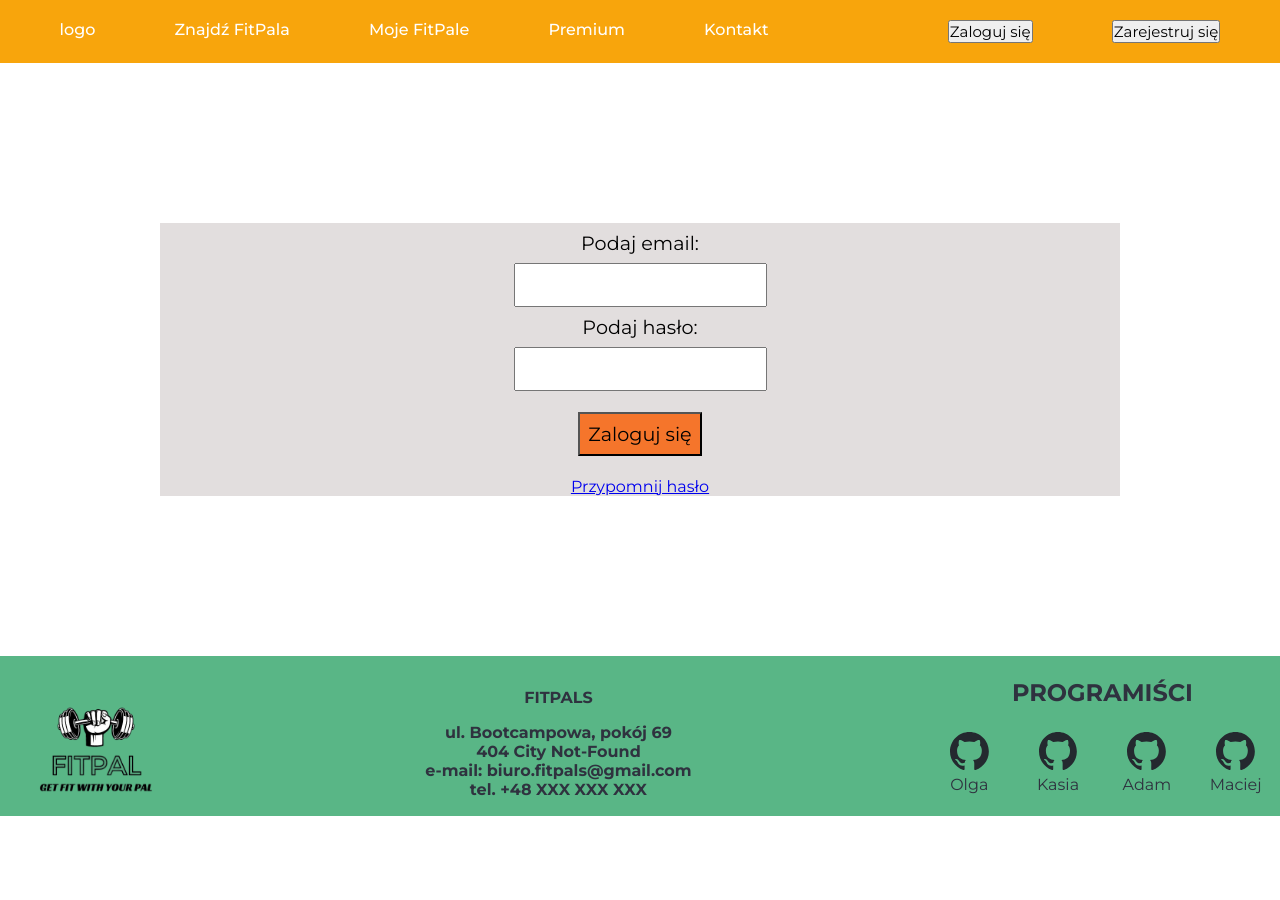
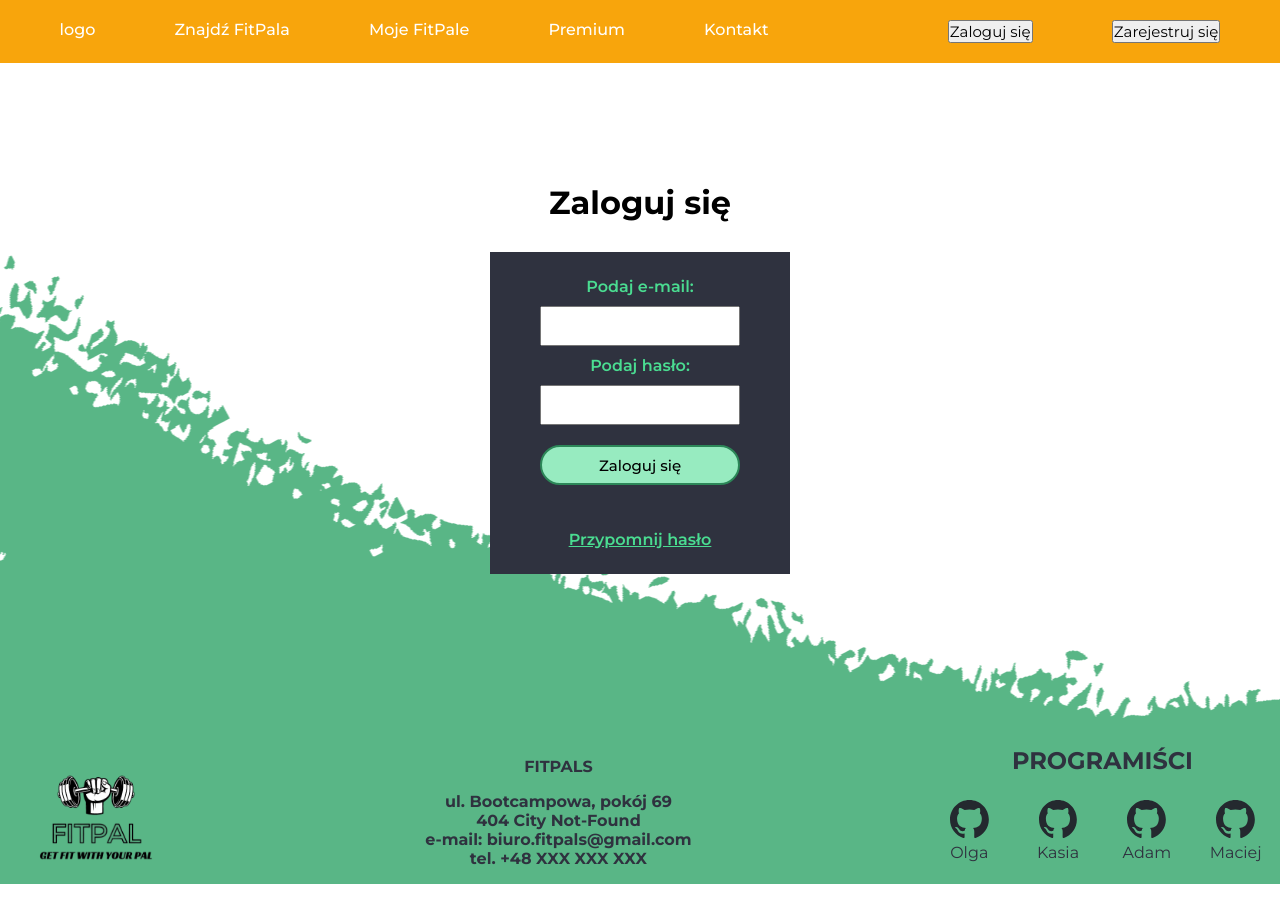
Before and after one commit to infoshareacademy/jfdzr8-team-szalone-wiewiory, a React (Create React App) app in the folder fitpals/: page /login in a window 1280 px wide. Before the commit the page ends 832 px from the top, so only its background shows below. Built offline with nearby package versions, Linux system fonts and the light colour scheme; no server answers.

Commit message:
Add CSS styles on login and register pages

```diff
--- a/fitpals/src/components/Authorization/LoginPage.jsx
+++ b/fitpals/src/components/Authorization/LoginPage.jsx
@@ -1,7 +1,7 @@
 import { signInWithEmailAndPassword } from "firebase/auth";
 import { auth } from "../../api/firebase";
 import { firebaseErrors } from "./firebaseErrors";
-import styles from "./RegisterPage.module.css";
+import styles from "./LoginPage.module.css";
 import React, { useState } from "react";
 import { LoginModal } from "../Modals/LoginModal/LoginModal";
 import { NavLink } from "react-router-dom";
@@ -20,9 +20,11 @@ export const LoginPage = () => {
     }
   };
   return (
+    <div className={styles.authBox}>
+      <h2 className={styles.heading}>Zaloguj się</h2>
       <form onSubmit={handleLogin} className={styles.form}>
         <label htmlFor="email" className={styles.label}>
-        Podaj email:
+          Podaj e-mail:
         </label>
         <input type="email" name="email" id="email" className={styles.input} />
 
@@ -36,11 +38,14 @@ export const LoginPage = () => {
           className={styles.input}
         />
 
-      <button type="submit" className={styles.submit}>
+        <button type="submit" className={styles.button}>
           Zaloguj się
         </button>
-      <NavLink to="forgotpassword">Przypomnij hasło</NavLink>
+        <NavLink to="forgotpassword" className={styles.forgotPassword}>
+          Przypomnij hasło
+        </NavLink>
         <LoginModal show={show} setShow={setShow} />
       </form>
+    </div>
   );
 };
--- a/fitpals/src/components/Authorization/LoginPage.module.css
+++ b/fitpals/src/components/Authorization/LoginPage.module.css
@@ -0,0 +1,58 @@
+.authBox {
+  margin: 0 auto;
+  padding: 15vh;
+  background: url(../../Assets/backgroundAuthSection.svg) no-repeat;
+  background-position: bottom;
+}
+
+.heading {
+  text-align: center;
+  font-size: 2rem;
+}
+
+.form {
+  margin: 30px auto;
+  padding: 20px;
+  display: flex;
+  flex-direction: column;
+  align-items: center;
+  background-color: #2f323f;
+  color: #4adc91;
+  width: 300px;
+  font-weight: 600;
+}
+
+.form > * {
+  margin: 5px;
+}
+
+.input {
+  width: 200px;
+  height: 40px;
+}
+
+.button {
+  border-radius: 30px;
+  background-color: #97ebc0;
+  min-height: 40px;
+  min-width: 200px;
+  color: #000;
+  margin: 15px;
+  border: 2px solid #2c8758;
+  font-weight: 500;
+}
+
+.button:hover {
+  background-color: #fff;
+  transition: 0.7s;
+}
+
+.forgotPassword {
+  color: #4adc91;
+  margin-top: 30px;
+}
+
+.forgotPassword:hover {
+  color: #fff;
+  transition: 0.7s;
+}
--- a/fitpals/src/components/Authorization/RegisterPage.jsx
+++ b/fitpals/src/components/Authorization/RegisterPage.jsx
@@ -21,11 +21,10 @@ export const RegisterPage = () => {
         password.value
       );
       console.log(user);
-      const res = await addDoc(usersCollection, {
+      await addDoc(usersCollection, {
         Email: user.email,
         UUID: user.uid,
       });
-      // console.log(res);
     } catch (e) {
       console.dir(e);
       alert(firebaseErrors[e.code]);
@@ -34,9 +33,11 @@ export const RegisterPage = () => {
     signOut(auth);
   };
   return (
+    <div className={styles.authBox}>
+      <h2 className={styles.heading}>Zarejestruj się</h2>
       <form onSubmit={handleRegister} className={styles.form}>
         <label htmlFor="email" className={styles.label}>
-        Podaj email:
+          Podaj e-mail:
         </label>
         <input type="email" name="email" id="email" className={styles.input} />
 
@@ -55,11 +56,12 @@ export const RegisterPage = () => {
             setShow(true);
           }}
           type="submit"
-        className={styles.submit}
+          className={styles.button}
         >
           Zarejestruj się
         </button>
         <RegisterModal show={show} setShow={setShow} />
       </form>
+    </div>
   );
 };
--- a/fitpals/src/components/Authorization/RegisterPage.module.css
+++ b/fitpals/src/components/Authorization/RegisterPage.module.css
@@ -1,19 +1,48 @@
+.authBox {
+  margin: 0 auto;
+  padding: 15vh 0 20vh;
+  background: url(../../Assets/backgroundAuthSection.svg) no-repeat;
+  background-position: bottom;
+}
+
+.heading {
+  text-align: center;
+  font-size: 2rem;
+}
+
 .form {
-  margin: 10rem;
+  margin: 30px auto;
+  padding: 20px;
   display: flex;
   flex-direction: column;
   align-items: center;
-  background-color: rgb(226, 222, 222);
+  background-color: #2f323f;
+  color: #4adc91;
+  width: 300px;
+  font-weight: 600;
 }
 
-.label,
-.input,
-.submit {
-  padding: 0.5rem;
-  font-size: 1.2rem;
+.form > * {
+  margin: 5px;
 }
 
-.submit {
-  margin: 1.3rem;
-  background-color: rgb(245, 117, 43);
+.input {
+  width: 200px;
+  height: 40px;
 }
+
+.button {
+  border-radius: 30px;
+  background-color: #97ebc0;
+  min-height: 40px;
+  min-width: 200px;
+  color: #000;
+  margin: 15px;
+  border: 2px solid #2c8758;
+  font-weight: 500;
+}
+
+.button:hover {
+  background-color: #fff;
+  transition: 0.7s;
+}
```
Also changed, not shown: fitpals/src/Assets/backgroundAuthSection.svg (added). Lines whose indentation alone changed are shown as unchanged.
